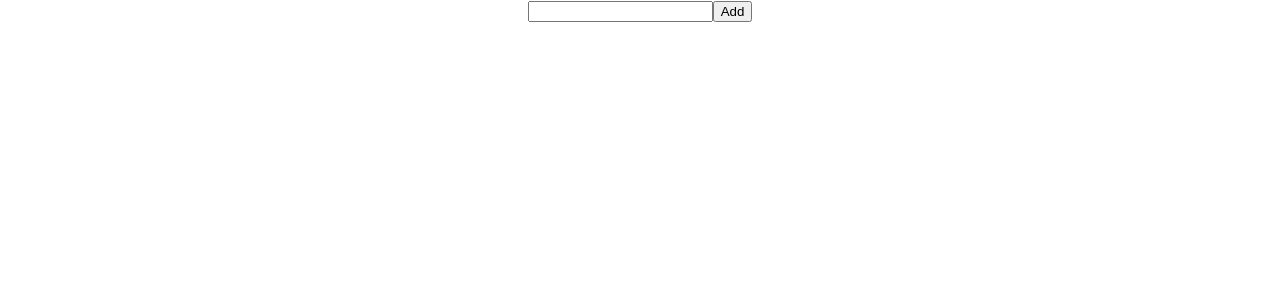
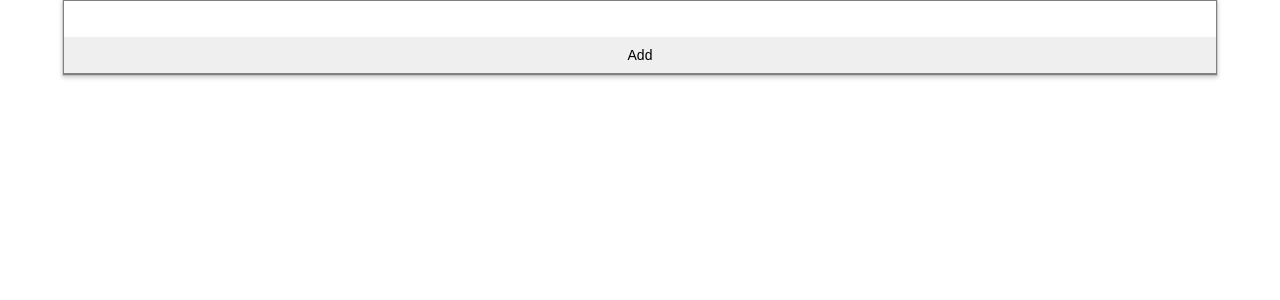
Before and after one commit to mar1n/weatherengland, a React (Create React App) app: page / in a window 1280 px wide. Shown: the top 300 px of the page. Built offline with nearby package versions, Linux system fonts and the light colour scheme.

Commit message:
add styles

```diff
--- a/src/App.css
+++ b/src/App.css
@@ -5,6 +5,48 @@
 .App-logo {
   height: 40vmin;
   pointer-events: none;
+}
+
+.AutoCompleteText {
+  width: 90%;
+  border: 1px solid grey;
+  box-shadow: 0 0 0 1px rgba(0, 0, 0,.1), 0 2px 4px 1px rgba(0, 0, 0,.18);
+  font-family: Arial, Helvetica, sans-serif;
+  font-size: 14px;
+  color: rgb(0, 0, 0);
+  margin: auto;
+}
+
+.AutoCompleteText input {
+  width: 100%;
+  border: none;
+  font-family: Arial, Helvetica, sans-serif;
+  font-size: 14px;
+  color: rgb(0, 0, 0);
+  padding: 10px 5px;
+  box-sizing: border-box;
+  outline: none;
+}
+
+.AutoCompleteText ul {
+  list-style-type: none;
+  text-align: left;
+  margin: 0;
+  padding: 0;
+  border-top: 1px solid grey;
+}
+
+.AutoCompleteText ul::before {
+  content: "";
+}
+
+.AutoCompleteText li {
+  padding: 10px 5px;
+}
+
+.AutoCompleteText li:hover {
+  text-decoration: underline;
+  background-color: rgba(128, 128, 128 0.20);
 }
 
 @media (prefers-reduced-motion: no-preference) {
--- /dev/null
+++ b/src/AutoComplete/AutoComplete.css
@@ -0,0 +1,4 @@
+.city {
+    display: grid;
+    grid-template-columns: 1fr 1fr;
+}
--- a/src/AutoComplete/AutoComplete.js
+++ b/src/AutoComplete/AutoComplete.js
@@ -1,5 +1,6 @@
 import React from 'react';
 import Api from '../Api/Api';
+import './AutoComplete.css';
 
 export default class AutoCompleteText extends React.Component {
     constructor(props) {
@@ -17,7 +18,7 @@ export default class AutoCompleteText extends React.Component {
         const { text } = this.state;
         //this.cityList.push(<div id="city"><p>{text}</p><Api city={this.state.text}/></div>);
         this.setState(state => {
-        const name = state.name.concat(<div id="city"><p>{text}</p>{ <Api city={this.state.text}/>}&#8451;</div>);
+        const name = state.name.concat(<div className="city"><p>{text}</p><p>{ <Api city={this.state.text}/>}&#8451;</p></div>);
 
             return {
                 name,
```
